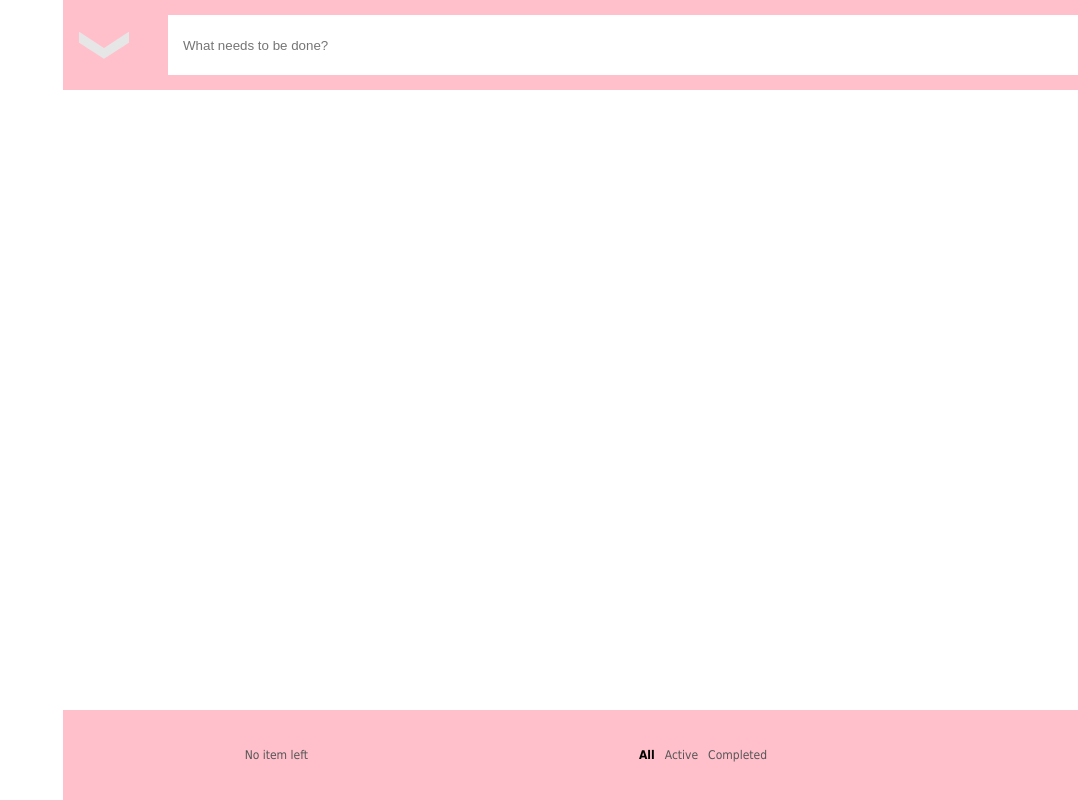
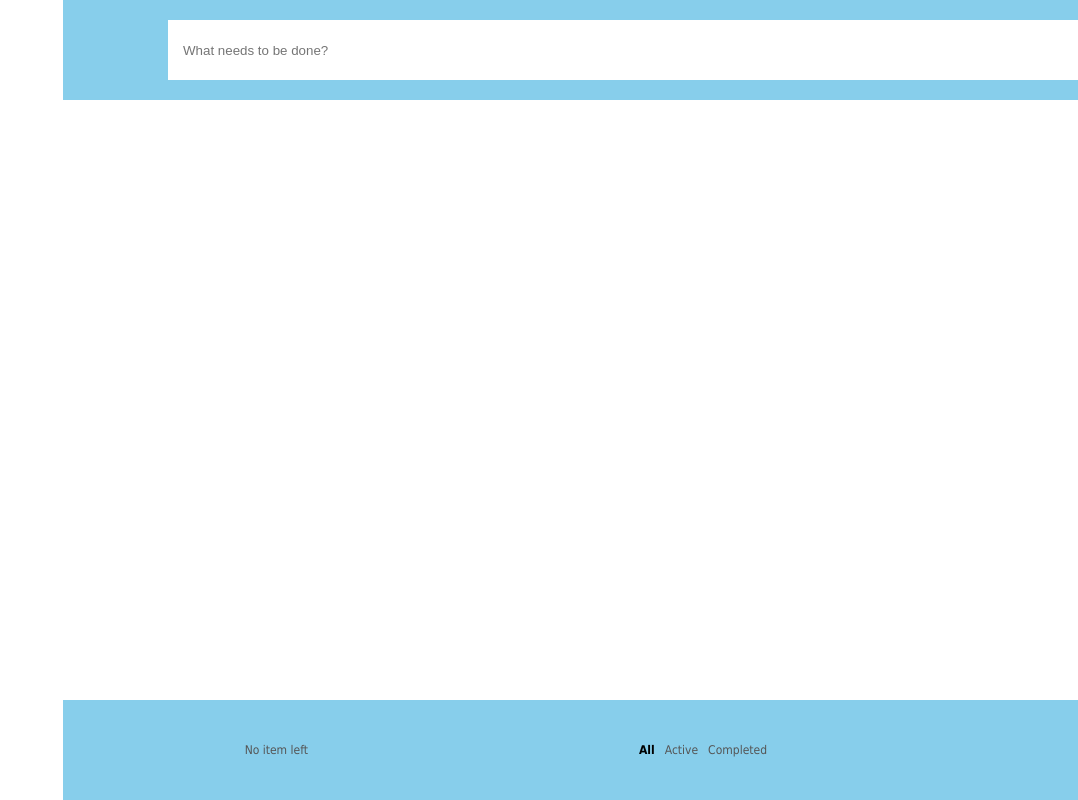
Before and after one commit to bp2413/bp2413.github.io, a plain HTML site: page index.html in a window 1280 px wide. Shown: the whole page, without its empty margins (202-1280 px from the left). Drawn offline with Linux system fonts and the light colour scheme.

Commit message:
更改背景颜色，尝试移除手机端全选按钮bug

```diff
--- a/css/app.css
+++ b/css/app.css
@@ -2,15 +2,15 @@
     min-width: 320px;
     max-width: 750px;
     margin: 0 auto;
-    display: flex;
-    flex-direction: column;
+    /* display: flex;
+    flex-direction: column; */
 }
 
 .header {
     position: fixed;
     width: 100%;
-    height: 1.8rem;
-    background-color: pink;
+    height: 2.0rem;
+    background-color: skyblue;
     display: flex;
     top: 0;
 }
@@ -25,6 +25,7 @@
 }
 
 .header .toggle-all input {
+    -webkit-appearance: none;
     appearance: none;
 }
 
@@ -53,9 +54,9 @@
 }
 
 .main {
-    margin-top: 1.8rem;
-    margin-bottom: 1.8rem;
-    flex: 1;
+    margin-top: 2.0rem;
+    margin-bottom: 2.0rem;
+    /* flex: 1; */
 }
 
 .main .todo-list li {
@@ -110,8 +111,8 @@
     position: fixed;
     display: flex;
     width: 100%;
-    height: 1.8rem;
-    background-color: pink;
+    height: 2.0rem;
+    background-color: skyblue;
     bottom: 0;
     justify-content: center;
     align-items: center;
--- a/js/app.js
+++ b/js/app.js
@@ -107,7 +107,7 @@ function update() {
     var count = $('.todo-count');
     count.innerHTML = (activeCount || 'No') + (activeCount > 1 ? ' items' : ' item') + ' left';
 
-    var clearCompleted = $('.clear-completed button');
+    var clearCompleted = $('.clear-completed');
     clearCompleted.style.visibility = completedCount > 0 ? 'visible' : 'hidden';
 
     var toggleAll = $('.toggle-all input');
```
